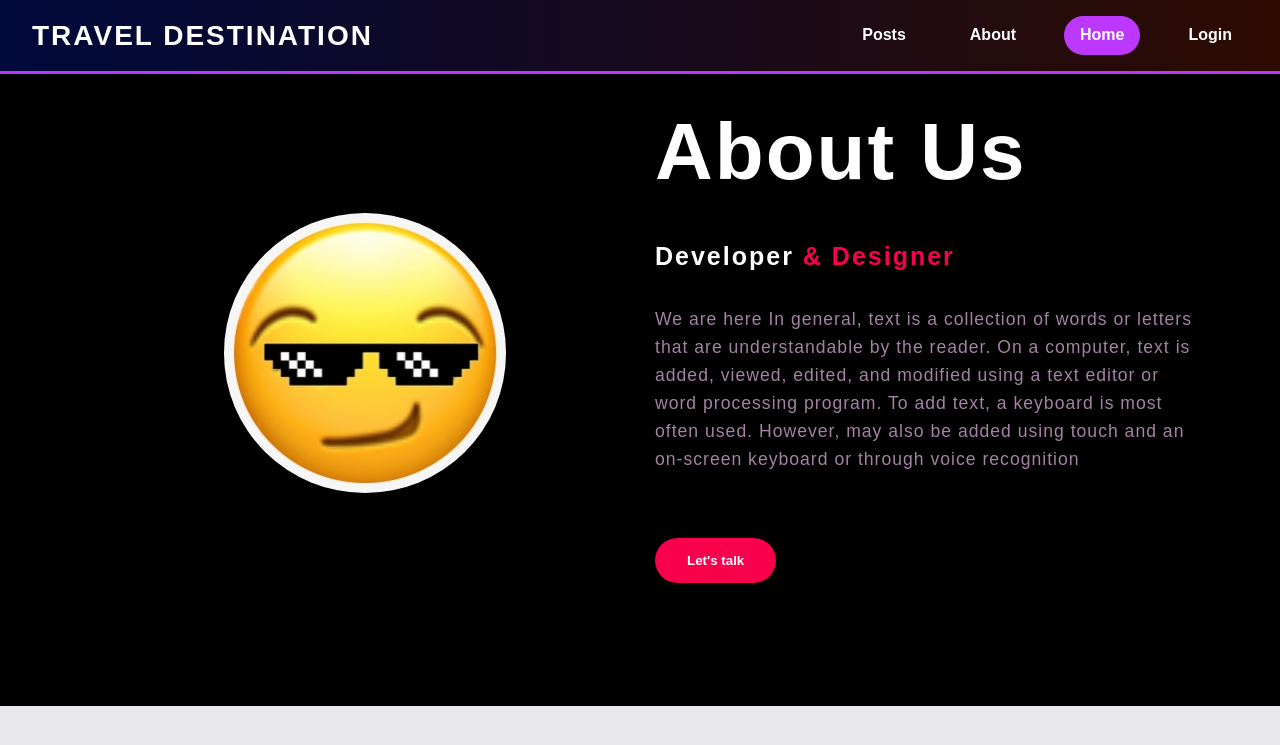
After one commit to DarkMatter-999/Grp-Project, a Flask app: page /about in a window 1280 px wide. The commit adds this page. Shown: the top 745 px of the page. Run offline with Flask 2, Linux system fonts and the light colour scheme.

Commit message:
added about page

```diff
--- a/main.py
+++ b/main.py
@@ -135,6 +135,10 @@ def like_post(did):
 
     return redirect(url_for('post')+"/"+str(did))
 
+@app.route("/about")
+def about():
+    return render_template("about.html")
+
 if __name__ == "__main__":
     db.init_app(app)
     with app.app_context():
--- a/static/styles.css
+++ b/static/styles.css
@@ -1164,3 +1164,72 @@ header{
         width: 60%;
     }
 }
+
+.about{
+    width:100% ;
+    padding: 78px 0px;
+    background-color: black;
+}
+.about img{
+    border-radius: 50%;
+    height: 25%;
+    width: 25%;
+    margin: auto;
+
+}
+.about-text{
+    width: 550px;
+}
+section .main{
+    width: 1130px;
+    max-width: 95%;
+    display: flex;
+    margin: 0 auto;
+    justify-content: space-around;
+
+}
+.about-text h1{
+    color: white;
+    font-size: 80px;
+    text-transform: capitalize;
+    margin-bottom: 20px;
+}
+.about-text h5{
+    color: white;
+    font-size: 25px;
+    text-transform: capitalize;
+    margin-bottom: 25px;
+    letter-spacing: 2px;
+
+}
+section span{
+    color: #f9004d;
+}
+.about-text{
+    color: #fcfc;
+    letter-spacing: 1px;
+    line-height: 28px;
+    font-size: 18px;
+    margin-bottom: 45px;
+}
+section button{
+    background: #f9004d;
+    color: white;
+    text-decoration: none;
+    border: 2px solid transparent;
+    font-weight: bold;
+    padding: 13px 30px;
+    border-radius: 30px;
+    transition: .4s;
+}
+section button:hover{
+    background: transparent;
+    border: 2px solid #f9004d;
+    cursor: pointer;
+}
+
+@media screen and (max-width: 1200px){
+    .about img{
+        display: none;
+    }
+}
--- /dev/null
+++ b/templates/about.html
@@ -0,0 +1,21 @@
+<!DOCTYPE html>
+<html lang="en">
+{% include "header.html" %}
+<body>
+{% include "navbar.html" %}
+<section class="about">
+        <div class="main">
+            <img src="/static/thug.png" alt="">
+            <div class="about-text"><br>
+                <h1>About us</h1><br><br>
+                <h5>Developer <span> & Designer</span></h5>
+                <p>We are here In general, text is a collection of words or letters that are understandable by the reader. On a computer, text is added, viewed, edited, and modified using a text editor or word processing program. To add text, a keyboard is most often used. However, may also be added using touch and an on-screen keyboard or through voice recognition</p><br>
+                <br>
+                <button type="button">Let's talk</button>
+            </div>
+        </div>
+</section>
+<!-- {% include "footer.html" %} -->
+
+</body>
+</html>
--- a/templates/index.html
+++ b/templates/index.html
@@ -123,7 +123,7 @@
     <div class = "container-blog">
       <div class = "about-content">
         <div>
-          <img src = "lol.jpeg" alt = "">
+          <img src = "/static/thug.png" alt = "">
         </div>
         <div class = "about-text">
           <div class = "title">
--- a/templates/navbar.html
+++ b/templates/navbar.html
@@ -9,7 +9,7 @@
                 <a href="{{ url_for('login') }}">Login</a>
                 {% endif %}
                 <a href="/" class="is-active">Home</a>
-                <a href="#">About</a>
+                <a href="/about">About</a>
                 <a href="/post">Posts</a>
             </div>
 
```
Also changed, not shown: static/thug.png (added).
